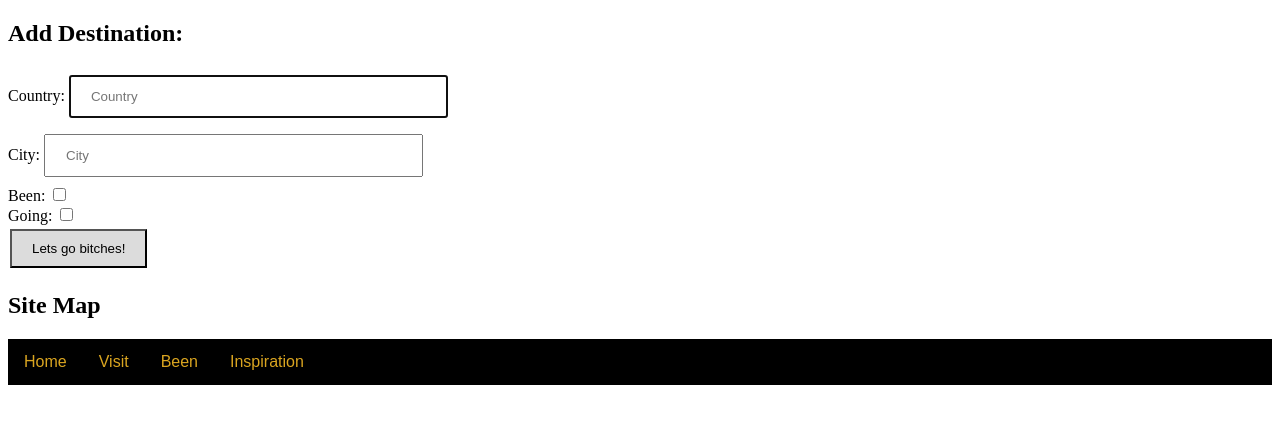
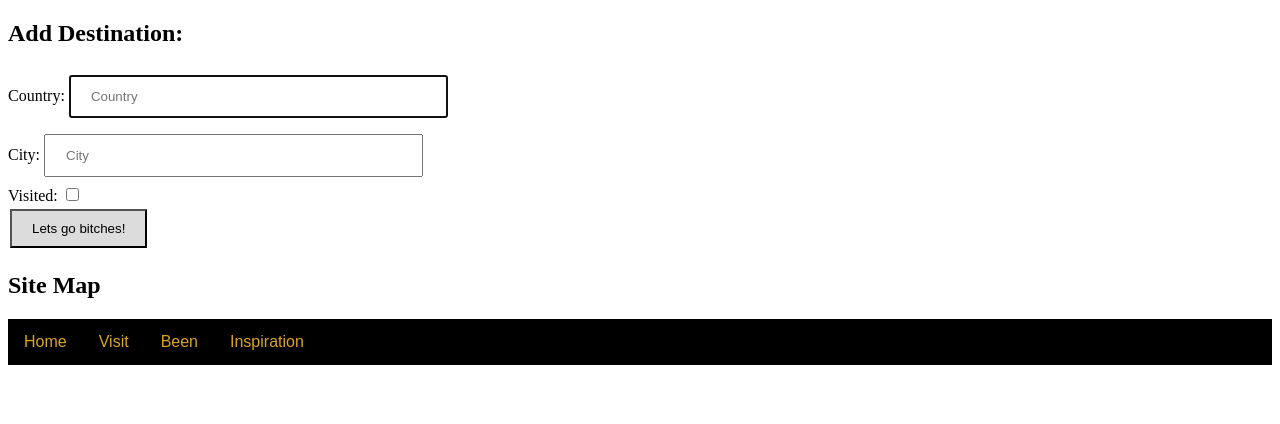
Before and after one commit to CodeScott00/Python-SQL-Project-Trip-Track, a Flask app: page /home in a window 1280 px wide. Shown: the part 295-719 px from the top of the page. Run offline with Flask 2, Linux system fonts and the light colour scheme; data that the repository does not hold is empty; some libraries are stand-ins or nearby versions; some web fonts are replaced.

Commit message:
few minor changes

```diff
--- a/app.py
+++ b/app.py
@@ -1,6 +1,7 @@
 from flask import Flask, render_template
 # from controllers import controller
 from controllers.controller import travel_blueprint
+from controllers import country_controller
 
 app = Flask(__name__)
 
--- a/controllers/controller.py
+++ b/controllers/controller.py
@@ -1,5 +1,6 @@
 from flask import Flask, render_template, request, redirect
 from flask import Blueprint
+import repositories.country_repository as country_repository
 # from app import app
 
 travel_blueprint = Blueprint("travel",__name__)
@@ -7,6 +8,8 @@ travel_blueprint = Blueprint("travel",__name__)
 
 @travel_blueprint.route('/home', methods = ['GET'])
 def new_entry():
-    return render_template('travel/search.html')
+    countries = country_repository.select_all()
+
+    return render_template('travel/search.html',title = "Home", countries = countries)
 
 # @travel_blueprint.route('home', methods = )
--- a/db/bucket_list.sql
+++ b/db/bucket_list.sql
@@ -5,7 +5,8 @@ DROP TABLE IF EXISTS countries;
 CREATE TABLE countries (
     id SERIAL PRIMARY KEY,
     country_name VARCHAR (255),
-    country_population VARCHAR(255)
+    country_population VARCHAR(255),
+    country_visited BOOLEAN
 );
 
 CREATE TABLE destinations (
--- a/models/country.py
+++ b/models/country.py
@@ -1,8 +1,9 @@
 class Country:
 
-    def __init__(self, country_name, country_population, id = None):
+    def __init__(self, country_name, country_population, country_visited, id = None):
         self.country_name = country_name
         self.country_population = country_population
+        self.country_visited = country_visited
         self.id = id
 
     def country_city_name(self):
--- a/repositories/country_repository.py
+++ b/repositories/country_repository.py
@@ -4,8 +4,8 @@ from models.country import Country
 
 
 def save(country):
-    sql = "INSERT INTO countries (country_name, country_population) VALUES (%s, %s) RETURNING *"
-    values = [country.country_name, country.country_population]
+    sql = "INSERT INTO countries (country_name, country_population, country_visited) VALUES (%s, %s, %s) RETURNING *"
+    values = [country.country_name, country.country_population, country.country_visited]
     results = run_sql(sql, values)
     id = results[0]['id']
     country.id = id
@@ -20,7 +20,7 @@ def select_all():
     results = run_sql(sql)
 
     for row in results:
-        country = Country(row['country_name'], row['country_population'], row['id'])
+        country = Country(row['country_name'], row['country_population'], row['country_visited'], row['id'])
         countries.append(country)
     return countries
 
@@ -31,7 +31,7 @@ def select(id):
     result = run_sql(sql, values)[0]
 
     if result is not None:
-        country = Country(result['country_name'], result['country_population'], result['id'])
+        country = Country(result['country_name'], result['country_population'],result['country_visited'], result['id'])
     return country
 
 def delete_all():
@@ -44,6 +44,6 @@ def delete(id):
     run_sql(sql, values)
 
 def update(country):
-    sql = "UPDATE countries SET (country_name, country_population) = (%s, %s) WHERE id = %s"
-    values = [country.country_name, country.country_population, country.id]
+    sql = "UPDATE countries SET (country_name, country_population, country_visited) = (%s, %s, %s) WHERE id = %s"
+    values = [country.country_name, country.country_population, country.country_visited, country.id]
     run_sql(sql, values)
--- a/templates/travel/search.html
+++ b/templates/travel/search.html
@@ -14,18 +14,20 @@
         <input type="text" id="city" name="city" placeholder="City" required autofocus>
     </div>
     <div>
-        <label for="Been"> Been:</label>
-        <input type="checkbox" id="Been" name="Been" placeholder="Been" required autofocus>
+        <label for="visited"> Visited:</label>
+        <input type="checkbox" id="visited" name="vistied" value = "True" placeholder="Been" required autofocus>
 
       </div>
-      <div>
-        <label for="Going"> Going:</label>
-        <input type="checkbox" id="Going" name="Going" placeholder="Going" required autofocus>
-
-      </div>
-
 
       <button type="submit"> Lets go bitches!</button>
 </form>
 
+{% for country in countries %}
+
+<p>{{country.country_name}} {{country.country_population}}</p>
+
+
+
+{% endfor %}
+
 {% endblock %}
```
Also changed, not shown: console.py (+4 -4 lines), controllers/country_controller.py (added, +14 -0 lines), controllers/destination_controller.py (added).
